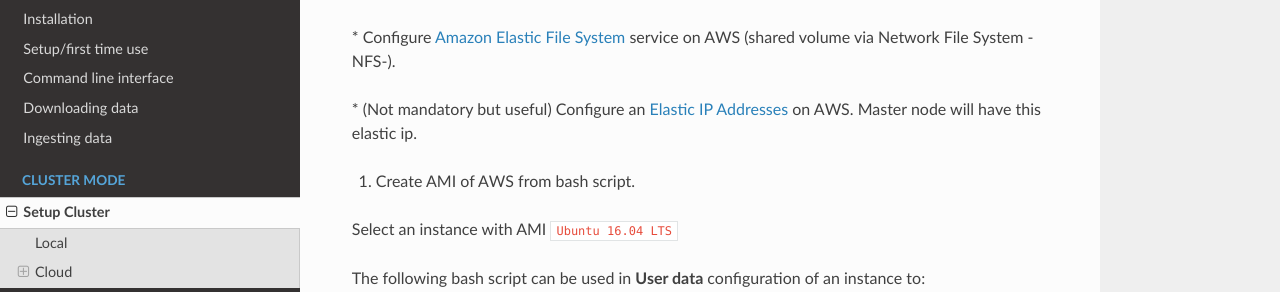
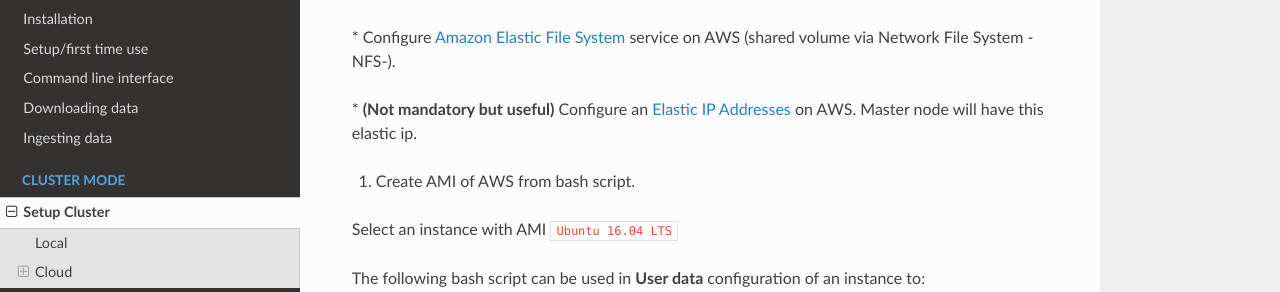
Before and after one commit to CONABIO/antares3, a Sphinx documentation site: the page built from docs/setup_cluster.rst, in a window 1280 px wide and 900 px high, scrolled down 450 px. Shown: the part 158-450 px from the top of the window. Built offline with Sphinx 7.4.7 and the Read the Docs theme 2.0.0, drawn with Linux system fonts in a browser that asks for light colours; part of the change alters nothing that is shown.

```diff
--- a/docs/setup_cluster.rst
+++ b/docs/setup_cluster.rst
@@ -20,22 +20,18 @@ Amazon Web Services
 Sun Grid Engine
 ^^^^^^^^^^^^^^^
 
-*0. Prerequisites*
+**0. Prerequisites**
 
 \* Configure `Amazon Virtual Private Cloud`_ on AWS with properly `VPCs and Subnets`_ configured according to your application.
 
-.. _VPCs and Subnets: https://docs.aws.amazon.com/AmazonVPC/latest/UserGuide/VPC_Subnets.html
-
-.. _Amazon Virtual Private Cloud: https://aws.amazon.com/vpc/
 
 \* Configure `Security Groups for Your VPC`_  with ports 6444 TCP and 6445 UDP for communication within instances via SGE and port 80 for web SGE, port 2043 for `Amazon Elastic File System`_ service on AWS and port 22 to ssh to instances from your machine.
 
-.. _Security Groups for Your VPC: https://docs.aws.amazon.com/AmazonVPC/latest/UserGuide/VPC_SecurityGroups.html
 
 \* Configure `Amazon Elastic File System`_ service on AWS (shared volume via Network File System -NFS-).
 
 
-\* (Not mandatory but useful) Configure an `Elastic IP Addresses`_  on AWS. Master node will have this elastic ip.
+\* **(Not mandatory but useful)** Configure an `Elastic IP Addresses`_  on AWS. Master node will have this elastic ip.
 
 
 1. Create AMI of AWS from bash script.
@@ -52,9 +48,6 @@ The following bash script can be used in **User data** configuration of an insta
 
   RunCommand service is not a mandatory installation for antares3, Open Datacube nor SGE, we use it for it's simplicity to execute commands on all of the instances (see  `RunCommand`_). You can use instead `clusterssh`_  or other tool for cluster management.
 
-.. _clusterssh: https://github.com/duncs/clusterssh
-
-.. _RunCommand: https://docs.aws.amazon.com/systems-manager/latest/userguide/execute-remote-commands.html
 
 \* Tag your instance with **Key** ``Name`` and **Value** ``$name_instance``.
 
@@ -156,7 +149,6 @@ Once created the AMI of step 1, use the following bash script to configure insta
 
 	Open Datacube supports NETCDF CF and S3 drivers for storage (see `Open DataCube Ingestion Config`_). Different software dependencies are required for different drivers. Choose one of the drivers supported by Open DataCube according to your application and select appropiate bash script to configure the autoscaling group.
 
-.. _Open DataCube Ingestion Config: https://datacube-core.readthedocs.io/en/latest/ops/ingest.html#ingestion-config
 
 \* NETCDF CF driver of Open Datacube
 
@@ -208,11 +200,9 @@ Run the following bash script using `RunCommand`_ or login to an instance to run
 
 We use an elastic IP provided by AWS for the node that will be the **master node**, so change variable ``eip`` according to your ``Allocation ID`` (see `Elastic IP Addresses`_ ).
 
- .. _Elastic IP Addresses: https://docs.aws.amazon.com/AWSEC2/latest/UserGuide/elastic-ip-addresses-eip.html
 
 We also use Elastic File System of AWS (shared file storage, see `Amazon Elastic File System`_), which multiple Amazon EC2 instances running in multiple Availability Zones (AZs) within the same region can access it. Change variable ``efs_dns`` according to your ``DNS name``.
 
- .. _Amazon Elastic File System: https://aws.amazon.com/efs/
 
 .. note::
 
@@ -301,7 +291,6 @@ You can view the web SGE on the page:
 
 and the state of your cluster with `bokeh`_  at:
 
-.. _bokeh: https://bokeh.pydata.org/en/latest/
 
 **<public DNS of master>:8787**
 
@@ -349,3 +338,21 @@ MPI
 ^^^
 
 Coming Soon
+
+.. _bokeh: https://bokeh.pydata.org/en/latest/
+
+.. _clusterssh: https://github.com/duncs/clusterssh
+
+.. _RunCommand: https://docs.aws.amazon.com/systems-manager/latest/userguide/execute-remote-commands.html
+
+.. _Security Groups for Your VPC: https://docs.aws.amazon.com/AmazonVPC/latest/UserGuide/VPC_SecurityGroups.html
+
+.. _VPCs and Subnets: https://docs.aws.amazon.com/AmazonVPC/latest/UserGuide/VPC_Subnets.html
+
+.. _Amazon Virtual Private Cloud: https://aws.amazon.com/vpc/
+
+.. _Open DataCube Ingestion Config: https://datacube-core.readthedocs.io/en/latest/ops/ingest.html#ingestion-config
+
+.. _Amazon Elastic File System: https://aws.amazon.com/efs/
+
+.. _Elastic IP Addresses: https://docs.aws.amazon.com/AWSEC2/latest/UserGuide/elastic-ip-addresses-eip.html
```
